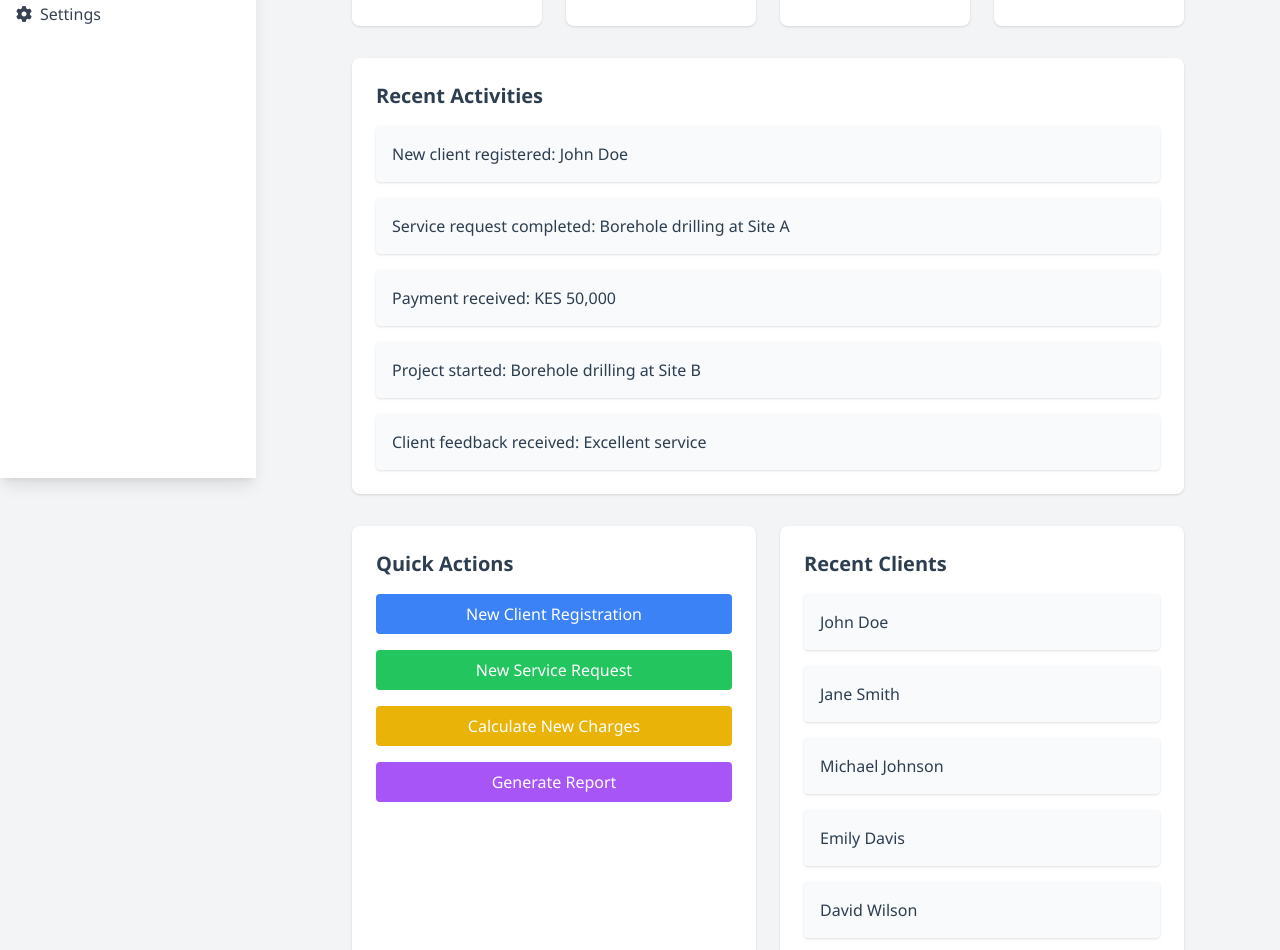
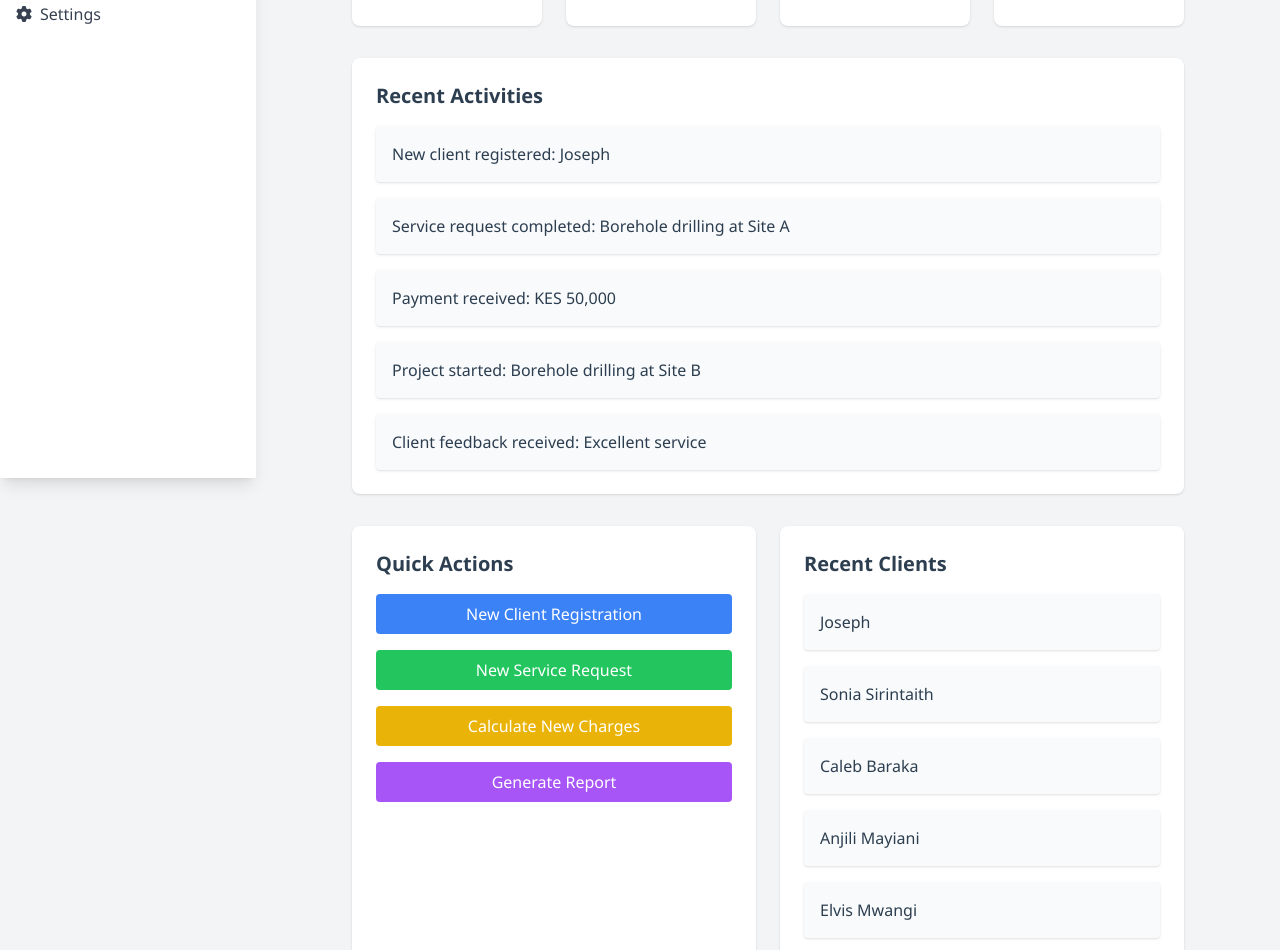
Before and after one commit to JosephNjorog/Mwangi-Sons-Borehole-Services-Admin, a plain HTML site: page frontend/index.html in a window 1280 px wide. Shown: the part 322-1272 px from the top of the page. Drawn offline with nearby package versions, Linux system fonts and the light colour scheme.

Commit message:
Update recent activities and clients list

```diff
--- a/frontend/index.html
+++ b/frontend/index.html
@@ -215,7 +215,7 @@
 
             // Update Recent Activities
             const activities = [
-                'New client registered: John Doe',
+                'New client registered: Joseph',
                 'Service request completed: Borehole drilling at Site A',
                 'Payment received: KES 50,000',
                 'Project started: Borehole drilling at Site B',
@@ -232,11 +232,11 @@
 
             // Update Recent Clients
             const recentClients = [
-                'John Doe',
-                'Jane Smith',
-                'Michael Johnson',
-                'Emily Davis',
-                'David Wilson'
+                'Joseph',
+                'Sonia Sirintaith',
+                'Caleb Baraka',
+                'Anjili Mayiani',
+                'Elvis Mwangi'
             ];
 
             const recentClientsList = document.getElementById('recentClientsList');
```
